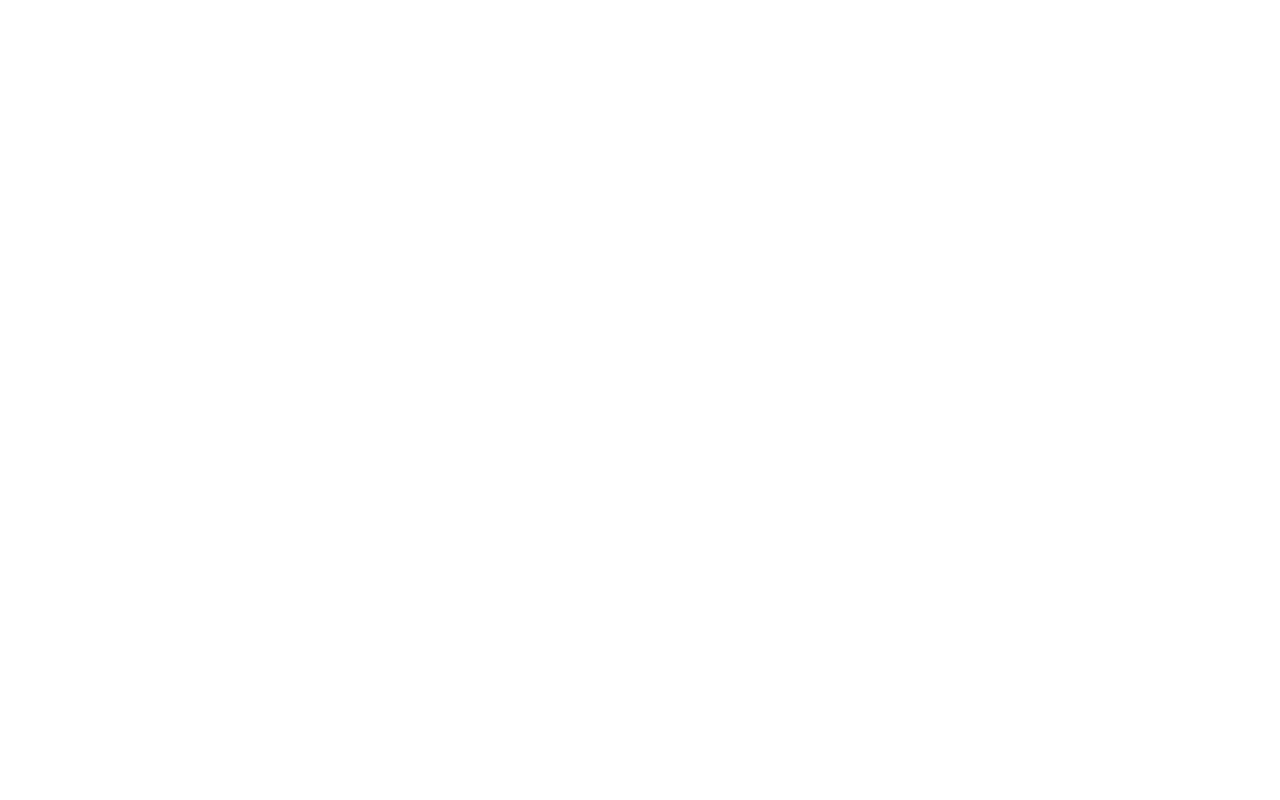
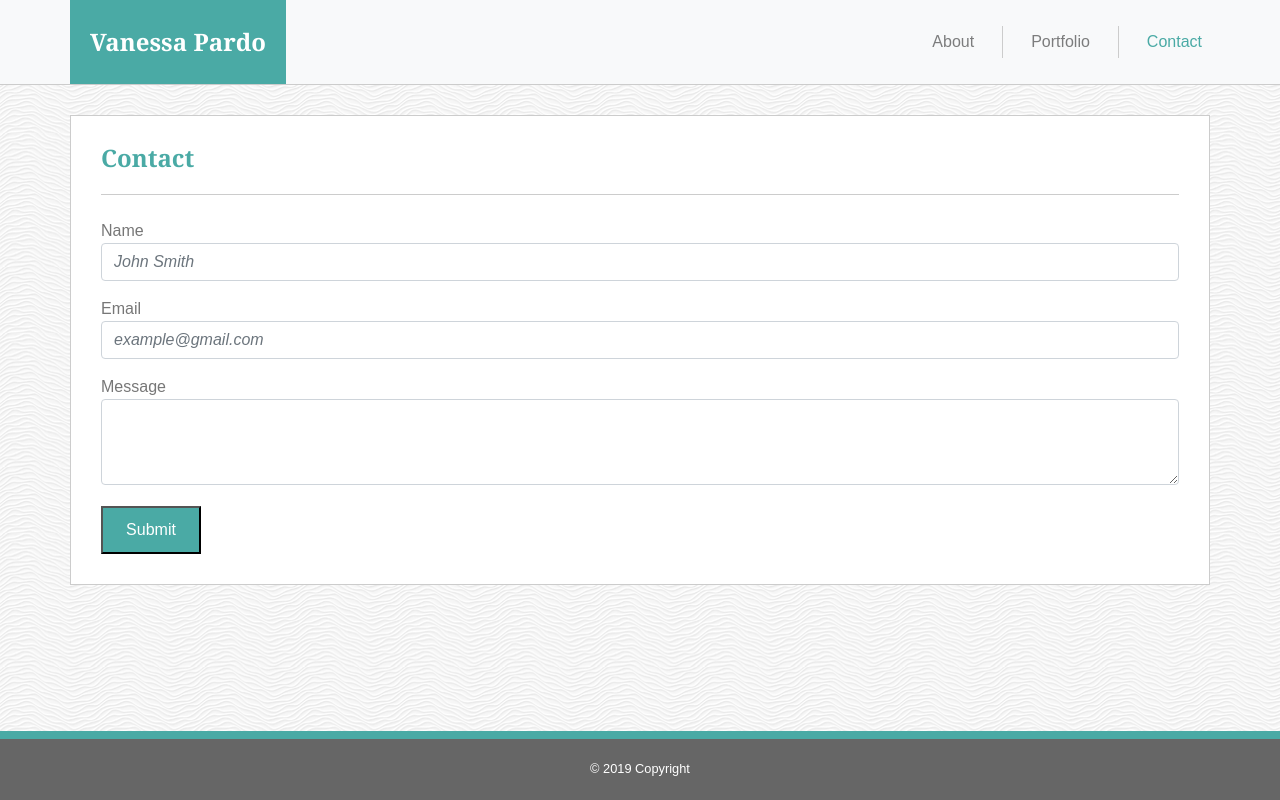
Before and after one commit to vpdsgnz/Bootstrap-Portfolio, a plain HTML site: page contact.html in a window 1280 px wide. Drawn offline with nearby package versions, Linux system fonts and the light colour scheme.

Commit message:
finished contact page

```diff
--- a/assets/css/styles.css
+++ b/assets/css/styles.css
@@ -37,7 +37,7 @@ li:first-child {
 }
 
 section .container{
-    background: #f8f9fa;
+    background: white;
     color: #777777;
     padding: 30px;
     margin: 30px auto;
@@ -54,6 +54,21 @@ h1 {
     border-bottom: 1.5px solid #cccccc;
 }
 
+form input {
+    font-style: italic;
+}
+
+.submit {
+    width: 100px;
+    padding: 10px;
+    box-sizing: border-box;
+    background-color: #4aaaa5;
+    color: white;
+    font-style: normal;
+    font-size: 1em;
+    margin-top: 5px;
+}
+
 footer .fixed-bottom {
     background-color: #666666;
     border-top: 8px solid #4aaaa5;
--- a/contact.html
+++ b/contact.html
@@ -0,0 +1,94 @@
+<!DOCTYPE html>
+
+<html lang="en-us">
+
+<head>
+<!-- Required meta tags -->
+<meta charset="UTF-8">
+<meta name="viewport" content="width=device-width, initial-scale=1, shrink-to-fit=no">
+
+<!-- Bootstrap CSS -->
+<link rel="stylesheet" href="https://stackpath.bootstrapcdn.com/bootstrap/4.3.1/css/bootstrap.min.css" integrity="sha384-ggOyR0iXCbMQv3Xipma34MD+dH/1fQ784/j6cY/iJTQUOhcWr7x9JvoRxT2MZw1T" crossorigin="anonymous">
+
+<title>Vanessa Pardo | Contact</title>
+
+<!-- CSS links -->
+<link rel="stylesheet" type="text/css" href="assets/css/reset.css">
+<link rel="stylesheet" type="text/css" href="assets/css/styles.css">
+
+</head>
+
+<body>
+
+<nav class="navbar py-0 navbar-expand-lg navbar-light bg-light">
+    <div class="container">
+        <a class="navbar-brand" href="#">Vanessa Pardo</a>
+
+        <button class="navbar-toggler" type="button" data-toggle="collapse" data-target="#navbarSupportedContent" aria-controls="navbarSupportedContent" aria-expanded="false" aria-label="Toggle navigation">
+            <span class="navbar-toggler-icon"></span>
+        </button>
+
+        <div class="collapse navbar-collapse" id="navbarSupportedContent">
+            <ul class="navbar-nav ml-auto">
+                <li class="nav-item">
+                    <a class="nav-link" href="index.html">About<span class="sr-only">(current)</span></a>
+                </li>
+                <li class="nav-item">
+                    <a class="nav-link" href="portfolio.html">Portfolio</a>
+                </li>
+                <li class="nav-item active">
+                    <a class="nav-link" href="contact.html">Contact</a>
+                </li>
+            </ul>
+        </div>
+    </div>
+</nav>
+
+<section>
+    <div class="container">
+        <!-- Heading -->
+        <div class="row">
+            <div class="col-12">
+                <h1 class="pb-4 mb-4">Contact</h1>
+            </div>
+        </div>
+
+        <!-- Form Content -->
+        <div class="row">
+            <div class="col-12">
+                <form>
+                    <div class="form-group">
+                        <label>Name</label>
+                        <input type="text" class="form-control" placeholder="John Smith">
+                    </div>
+                    <div class="form-group">
+                        <label>Email</label>
+                        <input type="email" class="form-control" aria-describedby="emailHelp" placeholder="example@gmail.com">
+                    </div>
+                    <div class="form-group">
+                        <label>Message</label>
+                        <textarea class="form-control" rows="3"></textarea>
+                    </div>
+                    <input type="submit" class="submit" value="Submit">
+                </form>
+            </div>
+        </div>
+
+    </div>
+</section>
+
+<footer>
+    <div class="fixed-bottom">
+        <div class="container py-4">
+            <div class="row">
+                <div class="col-12">
+                    <p>© 2019 Copyright</p>
+                </div>
+            </div>
+        </div>
+    </div>
+</footer>
+
+</body>
+
+</html>
```
